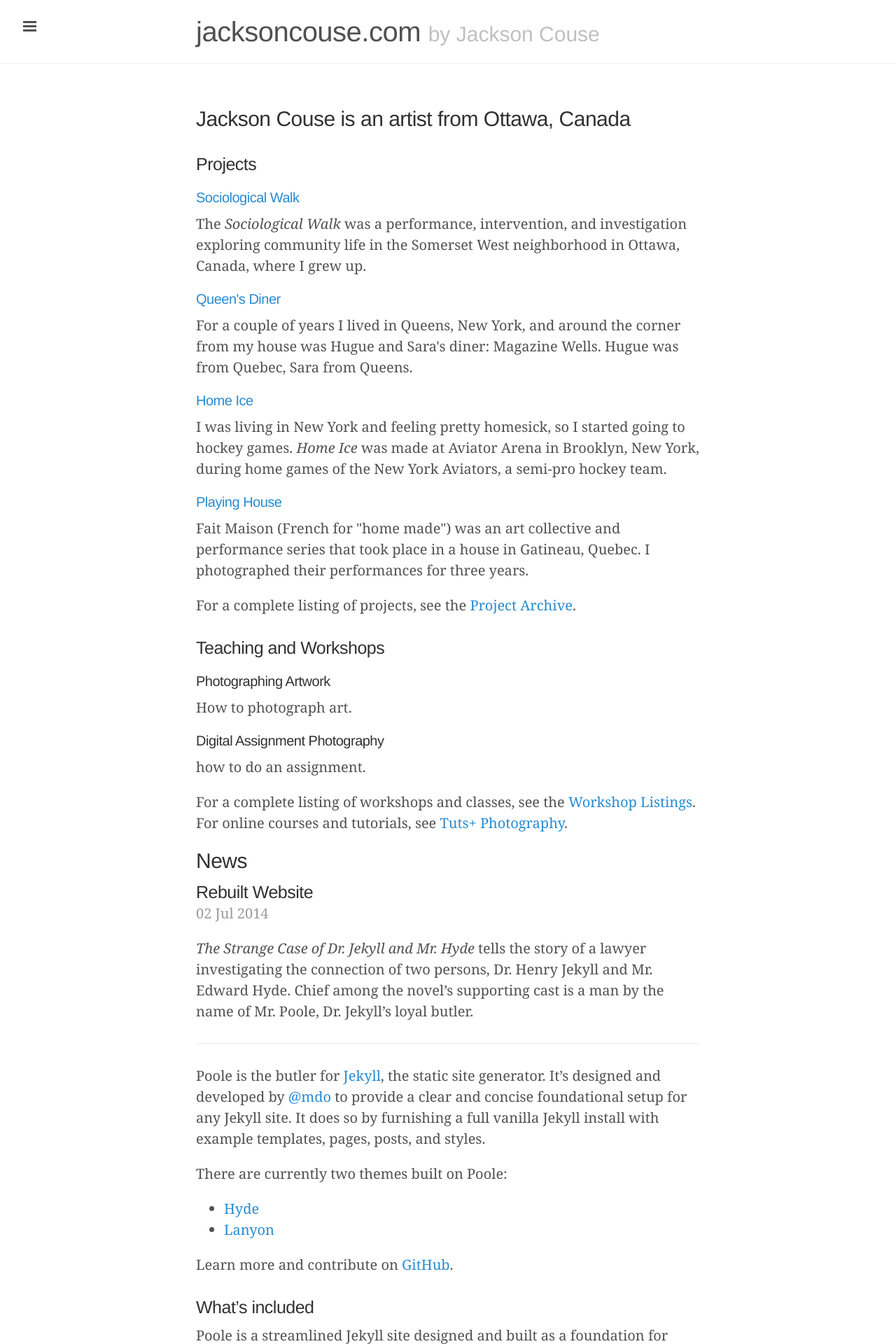
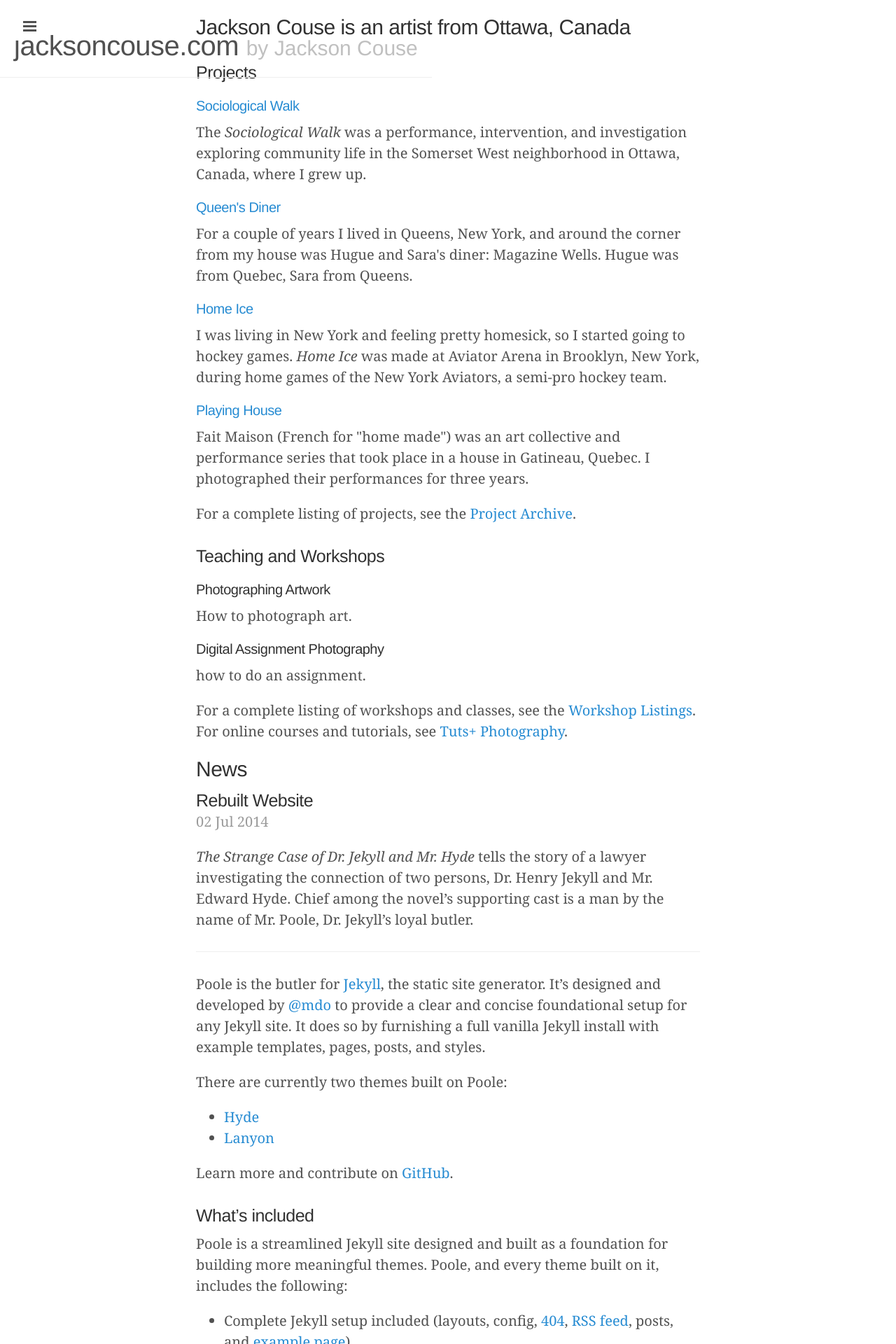
Before and after one commit to jacksoncouse/jacksoncouse.github.io, a Jekyll site: the page built from index.html, in a window 1280 px wide. Shown: the top 1920 px of the page at 70% size. Built offline with Jekyll 4.4.1, drawn with Linux system fonts in a browser that asks for light colours; Markdown is read by kramdown in place of the engine named in the settings; the list of posts is cut into pages by our own code.

Commit message:
fixed position masthead

```diff
--- a/public/css/jackson.css
+++ b/public/css/jackson.css
@@ -16,3 +16,7 @@
   padding-left: 0;
   list-style: none;
 }
+
+.masthead {
+  position: fixed;
+}
```
